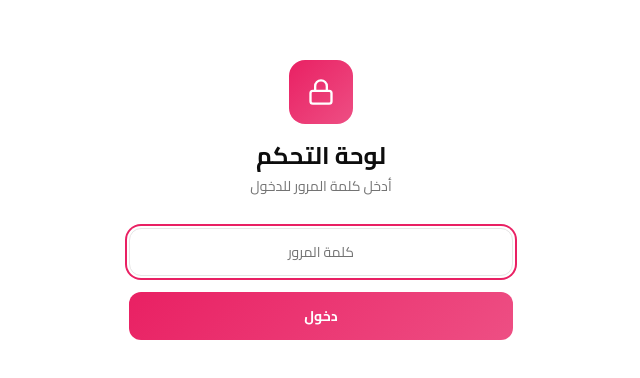
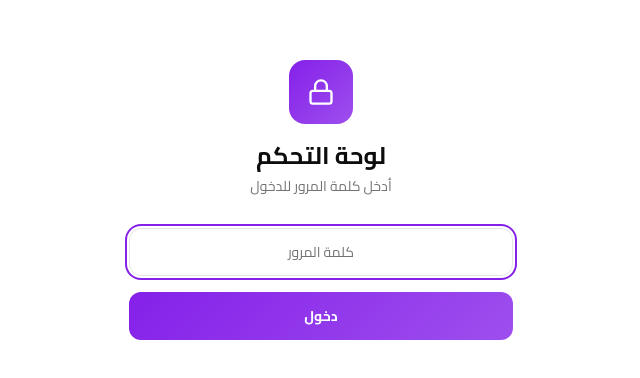
Before and after one commit to alshbh-com/mo_salah, a React (Vite) app: page /admin in a window 1280 px wide. Shown: the part 200-578 px from the top of the page, without its empty margins (415-1055 px from the left). Built offline with nearby package versions, Linux system fonts and the light colour scheme; no server answers; the database is empty; the HTML template or start-up script is replaced by a standard one.

Commit message:
Changes
Co-authored-by: alshbh-com <206359701+alshbh-com@users.noreply.github.com>

```diff
--- a/src/index.css
+++ b/src/index.css
@@ -12,21 +12,21 @@
     --card-foreground: 0 0% 5%;
     --popover: 0 0% 100%;
     --popover-foreground: 0 0% 5%;
-    --primary: 340 82% 52%;
+    --primary: 270 82% 52%;
     --primary-foreground: 0 0% 100%;
-    --primary-light: 340 82% 95%;
-    --primary-glow: 340 82% 62%;
-    --secondary: 340 20% 96%;
-    --secondary-foreground: 340 20% 20%;
+    --primary-light: 270 82% 95%;
+    --primary-glow: 270 82% 62%;
+    --secondary: 270 20% 96%;
+    --secondary-foreground: 270 20% 20%;
     --muted: 0 0% 96%;
     --muted-foreground: 0 0% 45%;
-    --accent: 340 30% 94%;
-    --accent-foreground: 340 30% 20%;
+    --accent: 270 30% 94%;
+    --accent-foreground: 270 30% 20%;
     --destructive: 0 84% 60%;
     --destructive-foreground: 0 0% 100%;
     --border: 0 0% 90%;
     --input: 0 0% 90%;
-    --ring: 340 82% 52%;
+    --ring: 270 82% 52%;
     --radius: 0.75rem;
     --success: 142 71% 45%;
     --warning: 38 92% 50%;
@@ -47,21 +47,21 @@
     --card-foreground: 0 0% 95%;
     --popover: 0 0% 8%;
     --popover-foreground: 0 0% 95%;
-    --primary: 340 82% 58%;
+    --primary: 270 82% 58%;
     --primary-foreground: 0 0% 100%;
-    --primary-light: 340 40% 15%;
-    --primary-glow: 340 82% 68%;
+    --primary-light: 270 40% 15%;
+    --primary-glow: 270 82% 68%;
     --secondary: 0 0% 12%;
     --secondary-foreground: 0 0% 90%;
     --muted: 0 0% 12%;
     --muted-foreground: 0 0% 55%;
-    --accent: 340 20% 15%;
-    --accent-foreground: 340 20% 90%;
+    --accent: 270 20% 15%;
+    --accent-foreground: 270 20% 90%;
     --destructive: 0 62% 50%;
     --destructive-foreground: 0 0% 100%;
     --border: 0 0% 18%;
     --input: 0 0% 18%;
-    --ring: 340 82% 58%;
+    --ring: 270 82% 58%;
     --success: 142 71% 45%;
     --warning: 38 92% 50%;
   }
```
